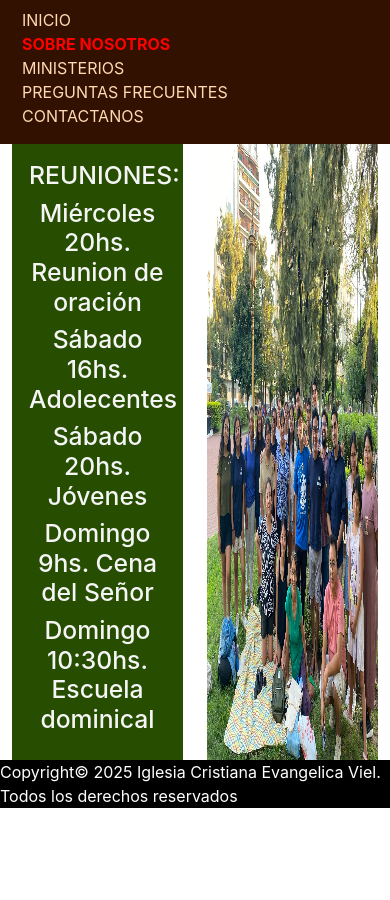
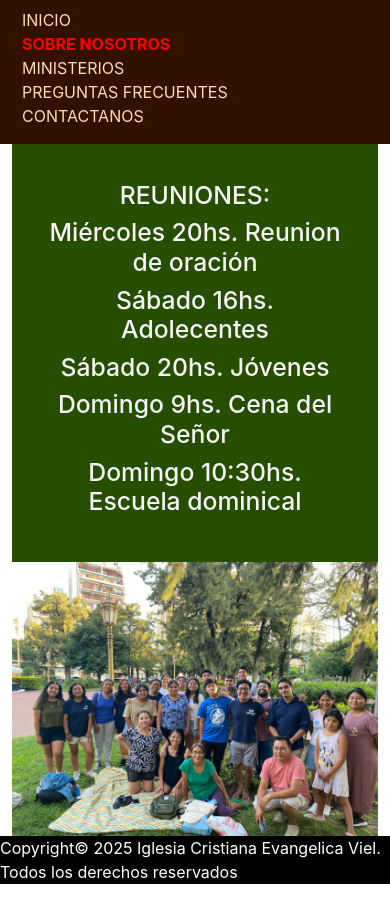
Before and after one commit to Taiel98/pagina-viel, a React (Create React App) app: page /SobreNosotros in a window 390 px wide. Before the commit the page ends 844 px from the top, so only its background shows below. Built offline with nearby package versions, Linux system fonts and the light colour scheme.

Commit message:
ajustando ancho

```diff
--- a/src/Routes/SobreNosotros.js
+++ b/src/Routes/SobreNosotros.js
@@ -6,7 +6,7 @@ function SobreNosotros(){
         <>
         <div className="container">
             <div className="row">
-                <div className="col">
+                <div className="col-md">
                     <div id="reuniones">
                         <h2>REUNIONES:</h2>
                         <h2>Miércoles 20hs. Reunion de oración</h2>
@@ -16,7 +16,7 @@ function SobreNosotros(){
                         <h2>Domingo 10:30hs. Escuela dominical</h2>
                     </div>
                 </div>
-                <div className="col">
+                <div className="col-lg">
                     <img src={ImgsobreNosotros} alt="imagen de los miembros" id="imgnosotros"/>
                 </div>
             </div>
```
